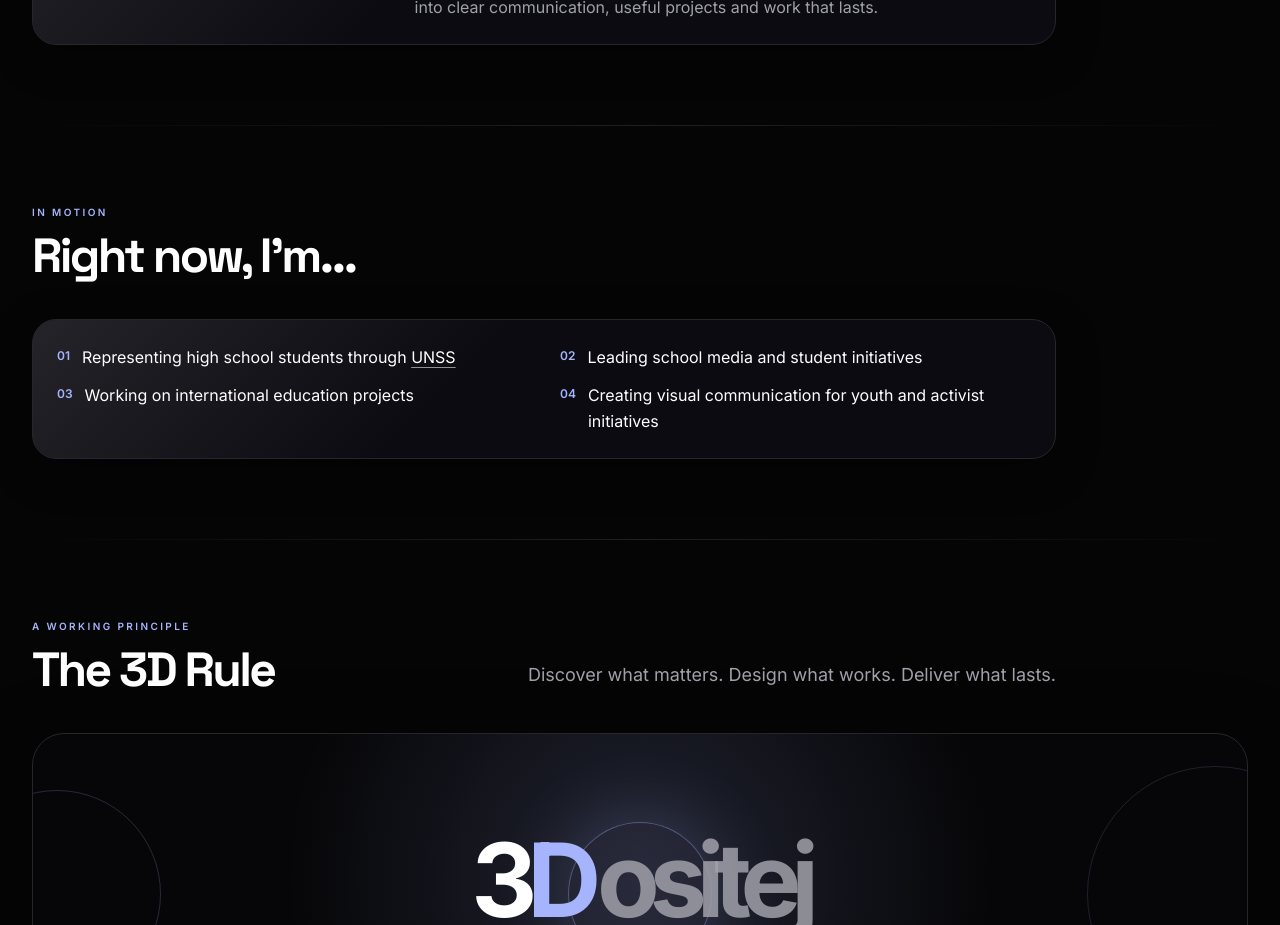
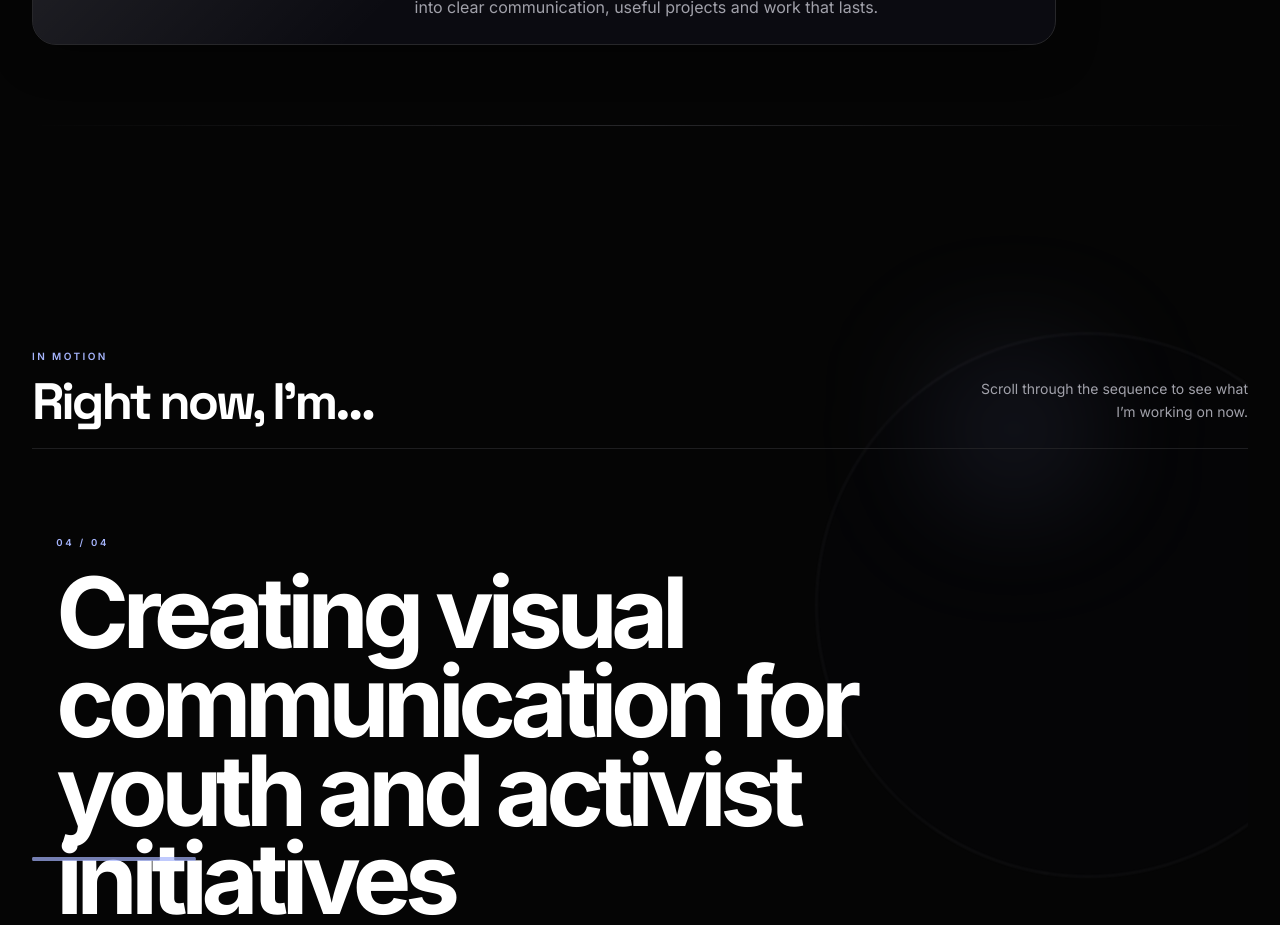
Before and after one commit to dositejjovanovic/portfolio, a Next.js app: page / in a window 1280 px wide. Shown: the part 1060-1985 px from the top of the page. Built offline with nearby package versions, Linux system fonts and the light colour scheme.

Commit message:
design: make currently section scroll interactive

```diff
--- a/components/Currently.tsx
+++ b/components/Currently.tsx
@@ -1,9 +1,108 @@
 "use client";
 
-import { motion } from "framer-motion";
+import { motion, useReducedMotion, useScroll, useTransform, type MotionValue } from "framer-motion";
+import { useRef } from "react";
 import { OrganizationText } from "@/components/OrganizationLink";
 import GlassCard from "@/components/ui/GlassCard";
-import Section from "@/components/ui/Section";
 import { getCopy, type Locale } from "@/data/locale";
 
-export default function Currently({ locale, items }: { locale: Locale; items?: string[] }) { const copy = getCopy(locale).currently; const values = items ?? copy.items; return <Section id="currently" eyebrow={copy.eyebrow} title={copy.title}><motion.div initial={{ opacity: 0, y: 18 }} whileInView={{ opacity: 1, y: 0 }} viewport={{ once: true }}><GlassCard className="max-w-5xl p-4 md:p-5"><div className="grid gap-x-8 gap-y-3 sm:grid-cols-2">{values.map((item, index) => <div key={item} className="flex items-start gap-3"><span className="mt-1 text-xs font-semibold text-glow">0{index + 1}</span><p className="text-sm leading-relaxed text-foreground md:text-base"><OrganizationText>{item}</OrganizationText></p></div>)}</div></GlassCard></motion.div></Section>; }
+type StatementProps = {
+  item: string;
+  index: number;
+  total: number;
+  progress: MotionValue<number>;
+  reduceMotion: boolean | null;
+};
+
+function CurrentStatement({ item, index, total, progress, reduceMotion }: StatementProps) {
+  const start = index / total;
+  const end = (index + 1) / total;
+  const enter = start + (end - start) * 0.18;
+  const leave = start + (end - start) * 0.76;
+  const opacity = useTransform(progress, [start, enter, leave, end], [0, 1, 1, 0]);
+  const y = useTransform(progress, [start, enter, leave, end], [72, 0, 0, -72]);
+  const scale = useTransform(progress, [start, enter, leave, end], [0.96, 1, 1, 1.035]);
+
+  return (
+    <motion.div
+      aria-hidden={reduceMotion ? undefined : true}
+      style={reduceMotion ? undefined : { opacity, y, scale }}
+      className="absolute inset-0 flex items-center"
+    >
+      <div className="max-w-6xl">
+        <p className="mb-5 text-[10px] font-semibold uppercase tracking-[0.28em] text-glow">
+          0{index + 1} / 0{total}
+        </p>
+        <p className="max-w-[15ch] text-[clamp(3rem,8vw,7.6rem)] font-bold leading-[0.9] tracking-[-0.065em] text-foreground">
+          <OrganizationText>{item}</OrganizationText>
+        </p>
+      </div>
+    </motion.div>
+  );
+}
+
+function ProgressMeter({ index, total, progress }: Omit<StatementProps, "item" | "reduceMotion">) {
+  const scaleX = useTransform(progress, [index / total, (index + 1) / total], [0, 1]);
+
+  return <motion.span className="h-1 flex-1 rounded-full bg-glow/70" style={{ scaleX, transformOrigin: "left" }} />;
+}
+
+export default function Currently({ locale, items }: { locale: Locale; items?: string[] }) {
+  const copy = getCopy(locale).currently;
+  const values = items ?? copy.items;
+  const sectionRef = useRef<HTMLElement>(null);
+  const reduceMotion = useReducedMotion();
+  const { scrollYProgress } = useScroll({ target: sectionRef, offset: ["start start", "end end"] });
+
+  return (
+    <section id="currently" ref={sectionRef} className="relative scroll-mt-24 bg-background px-5 py-12 sm:px-8 sm:py-16 md:py-20">
+      <div className="pointer-events-none absolute inset-x-5 top-0 h-px bg-gradient-to-r from-transparent via-border to-transparent sm:inset-x-8" />
+
+      <div className="mx-auto max-w-7xl lg:hidden">
+        <p className="mb-3 text-[10px] font-semibold uppercase tracking-[0.24em] text-glow">{copy.eyebrow}</p>
+        <h2 className="mb-8 max-w-[12ch] text-4xl font-bold leading-[0.94] tracking-[-0.06em] text-foreground">{copy.title}</h2>
+        <div className="grid gap-3">
+          {values.map((item, index) => (
+            <GlassCard key={item} className="p-5">
+              <p className="mb-4 text-[10px] font-semibold uppercase tracking-[0.24em] text-glow">0{index + 1}</p>
+              <p className="text-2xl font-semibold leading-[0.98] tracking-[-0.04em] text-foreground">
+                <OrganizationText>{item}</OrganizationText>
+              </p>
+            </GlassCard>
+          ))}
+        </div>
+      </div>
+
+      <div className="relative mx-auto hidden max-w-7xl lg:block" style={{ height: `${Math.max(values.length * 76, 280)}vh` }}>
+        <div className="sticky top-0 flex h-screen items-center overflow-hidden py-24">
+          <div className="pointer-events-none absolute -right-28 top-1/2 h-[34rem] w-[34rem] -translate-y-1/2 rounded-full border border-border/60 bg-card/20 blur-[1px]" />
+          <div className="pointer-events-none absolute right-[14%] top-[20%] h-32 w-32 rounded-full bg-glow/20 blur-[70px]" />
+
+          <div className="relative w-full">
+            <div className="mb-10 flex items-end justify-between border-b border-border/75 pb-5">
+              <div>
+                <p className="mb-3 text-[10px] font-semibold uppercase tracking-[0.24em] text-glow">{copy.eyebrow}</p>
+                <h2 className="text-[clamp(2.2rem,4vw,4.5rem)] font-bold leading-none tracking-[-0.06em] text-foreground">{copy.title}</h2>
+              </div>
+              <p className="mb-1 hidden max-w-[17rem] text-right text-sm leading-relaxed text-muted xl:block">
+                {locale === "sr" ? "Nastavi kroz sekvencu da vidiš na čemu trenutno radim." : "Scroll through the sequence to see what I’m working on now."}
+              </p>
+            </div>
+
+            <div className="relative h-[min(42vh,31rem)]">
+              {values.map((item, index) => (
+                <CurrentStatement key={item} item={item} index={index} total={values.length} progress={scrollYProgress} reduceMotion={reduceMotion} />
+              ))}
+            </div>
+
+            <div className="mt-8 flex gap-2" aria-hidden="true">
+              {values.map((item, index) => (
+                <ProgressMeter key={item} index={index} total={values.length} progress={scrollYProgress} />
+              ))}
+            </div>
+          </div>
+        </div>
+      </div>
+    </section>
+  );
+}
```
